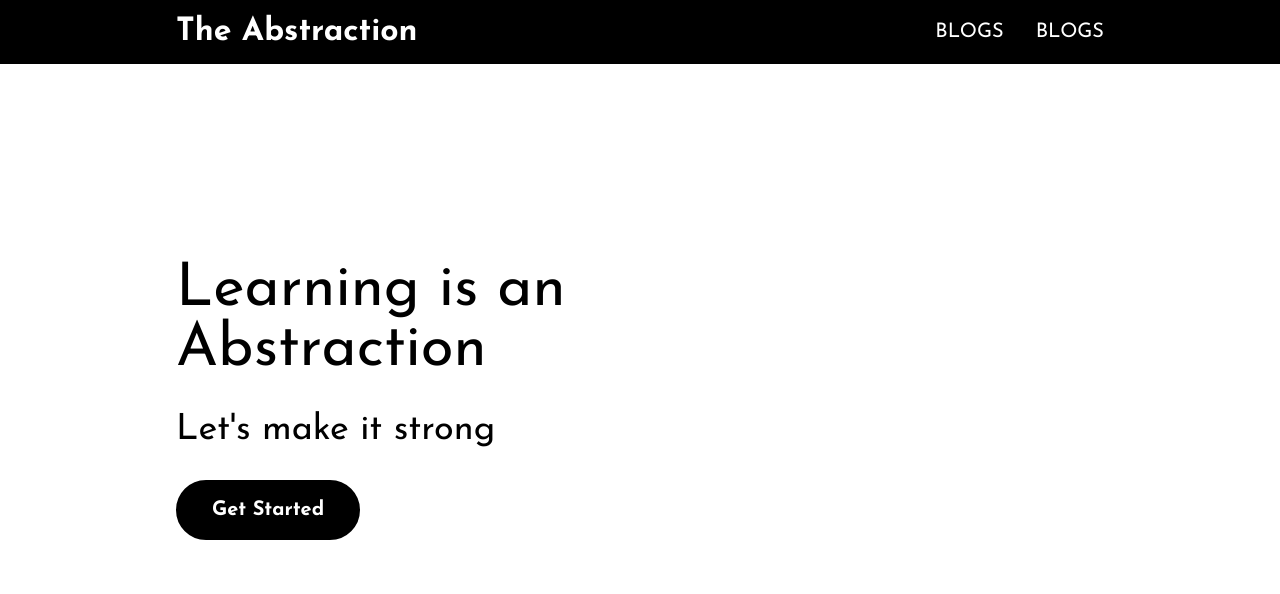
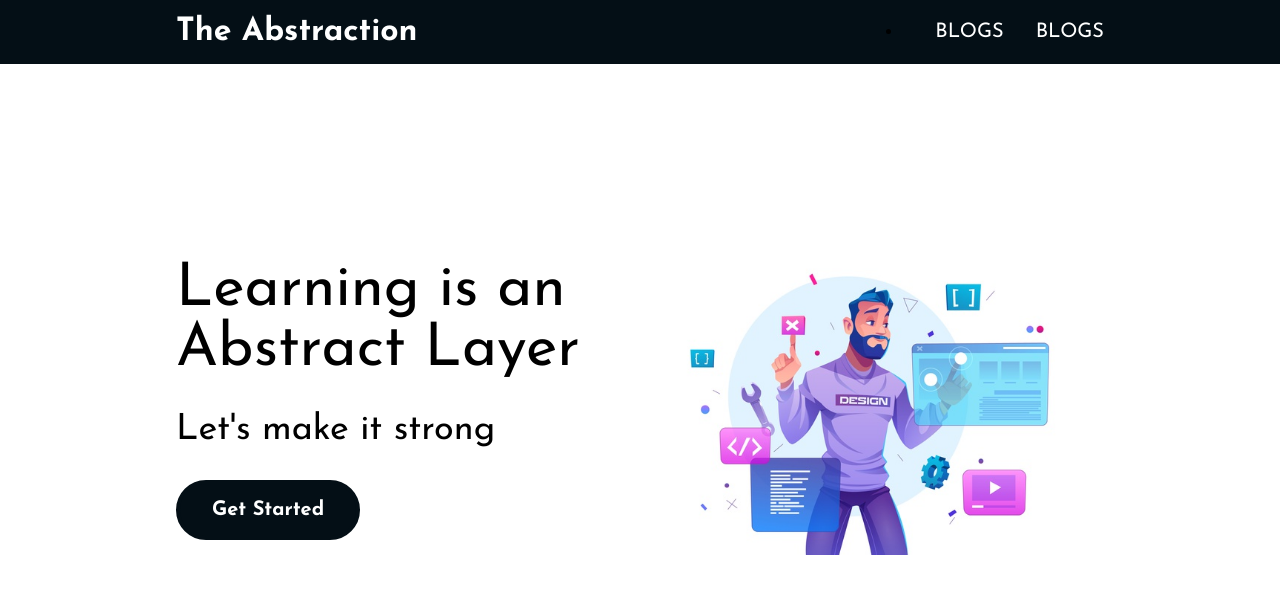
Before and after one commit to allenabraham777/theabstraction.co, a Gatsby site: page / in a window 1280 px wide. Built offline with nearby package versions, Linux system fonts and the light colour scheme; Gatsby itself is replaced by a stand-in of ours.

Commit message:
Landing page

```diff
--- /dev/null
+++ b/src/components/home/images/landing.js
@@ -0,0 +1,31 @@
+import React from 'react'
+import { graphql, useStaticQuery } from 'gatsby'
+import Img from 'gatsby-image';
+
+const LandingImage = () => {
+  const data = useStaticQuery(graphql`
+  query Image {
+    image: file(relativePath: {eq: "cover.jpg"}) {
+      childImageSharp {
+        fixed(
+          width: 400
+        ) {
+          ...GatsbyImageSharpFixed
+        }
+        fluid(maxWidth: 1000) {
+          ...GatsbyImageSharpFluid
+        }
+      }
+    }
+  }`);
+  console.log(data);
+  return <>
+  <Img
+  fluid={data.image.childImageSharp.fluid}
+  alt="Hero"
+  style={{width: "100%"}}
+  />
+  </>
+}
+
+export default LandingImage
--- /dev/null
+++ b/src/components/home/landing.js
@@ -0,0 +1,23 @@
+import React from 'react'
+import LandingImage from './images/landing';
+
+const Landing = () => {
+  return (
+    <div className="container landing section">
+      <div className="left">
+        <div className="title">
+          Learning is an Abstract Layer
+          </div>
+        <div className="subtitle">
+          Let's make it strong
+          </div>
+        <button className="get-started">Get Started</button>
+      </div>
+      <div className="right">
+        <LandingImage />
+      </div>
+    </div>
+  )
+}
+
+export default Landing
--- a/src/layouts/style.scss
+++ b/src/layouts/style.scss
@@ -7,7 +7,7 @@
 }
 
 header {
-  background-color: #000000;
+  background-color: #040f16;
   position: fixed;
   z-index: 100;
   top: 0;
@@ -21,7 +21,7 @@
 }
 
 footer {
-  background-color: #000000;
+  background-color: #040f16;
   height: 200px;
 }
 
@@ -96,15 +96,26 @@
 
     .get-started {
       color: #ffffff;
-      background-color: #000000;
+      background-color: #040f16;
       width: fit-content;
       margin: 16px 0;
       padding: 16px 32px;
       font-size: 20px;
-      border: 4px solid #000000;
+      border: 4px solid #040f16;
       border-radius: 30px;
       font-weight: bold;
       cursor: pointer;
+
+      transition: background-color 0.3s 0s linear;
+      transition: color 0.3s 0s linear;
+      -moz-transition: background-color 0.3s 0s linear;
+      -moz-transition: color 0.3s 0s linear;
+      -webkit-transition: background-color 0.3s 0s linear;
+      -webkit-transition: color 0.3s 0s linear;
+      -o-transition: background-color 0.3s 0s linear;
+      -o-transition: color 0.3s 0s linear;
+      -ms-transition: background-color 0.3s 0s linear;
+      -ms-transition: color 0.3s 0s linear;
 
       &:hover {
         background-color: #ffffff;
@@ -115,6 +126,7 @@
   }
 
   .right {
+    flex: 1;
     display: flex;
     justify-content: center;
     align-items: center;
--- a/src/pages/index.js
+++ b/src/pages/index.js
@@ -1,28 +1,14 @@
 import React from "react"
-import { graphql } from "gatsby"
-import Img from "gatsby-image"
 
 import Layout from "../layouts/default"
 import SEO from "../components/seo"
+import Landing from "../components/home/landing";
 
-const IndexPage = ({data}) => {
+const IndexPage = () => {
   return (
     <Layout fullpage>
       <SEO title="Home" />
-      <div className="container landing section">
-        <div className="left">
-          <div className="title">
-            Learning is an Abstraction
-          </div>
-          <div className="subtitle">
-            Let's make it strong
-          </div>
-          <button className="get-started">Get Started</button>
-        </div>
-        <div className="right">
-        <Img fluid={data.file.childImageSharp.fluid} />
-        </div>
-      </div>
+      <Landing/>
       <div className="container landing section">
         <div className="title">
           Knowledge is Function
@@ -32,15 +18,4 @@
   )
 }
 
-export const query = graphql`
-  query {
-    file(relativePath: {eq: "landing-image.png"}) {
-      childImageSharp {
-        fluid(maxWidth: 500, quality: 100) {
-          ...GatsbyImageSharpFluid
-        }
-      }
-    }
-  }`
-
 export default IndexPage
```
Also changed, not shown: src/images/cover.jpg (added), src/images/landing-image.png (deleted), 1 other file.
